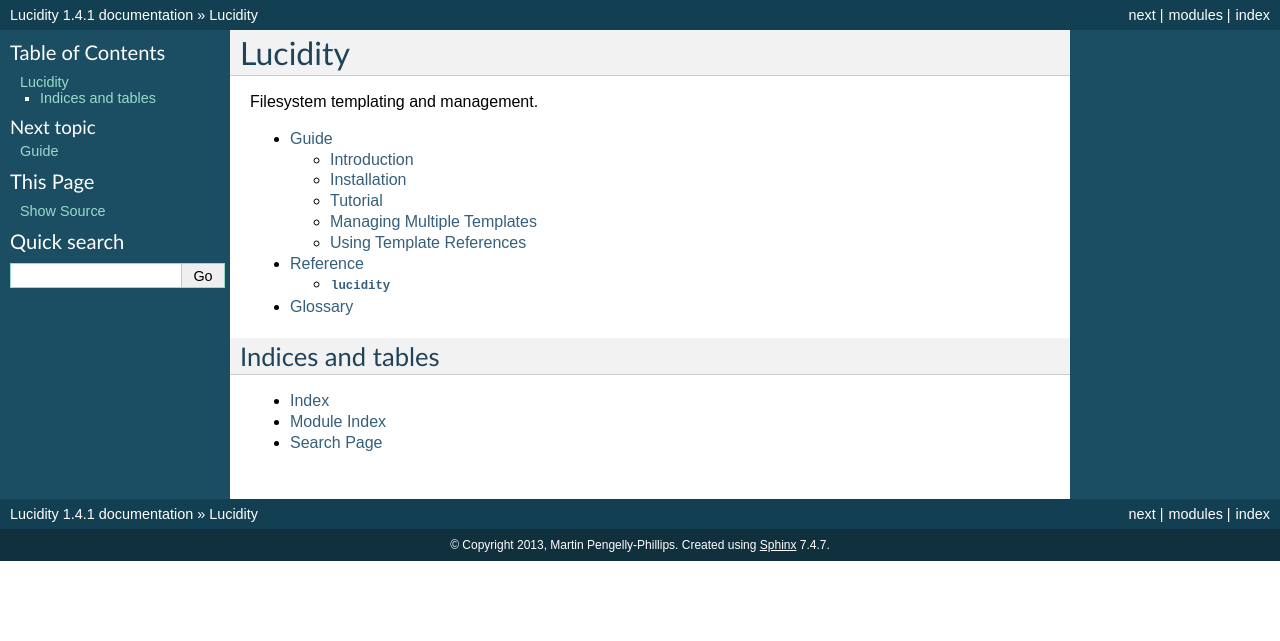
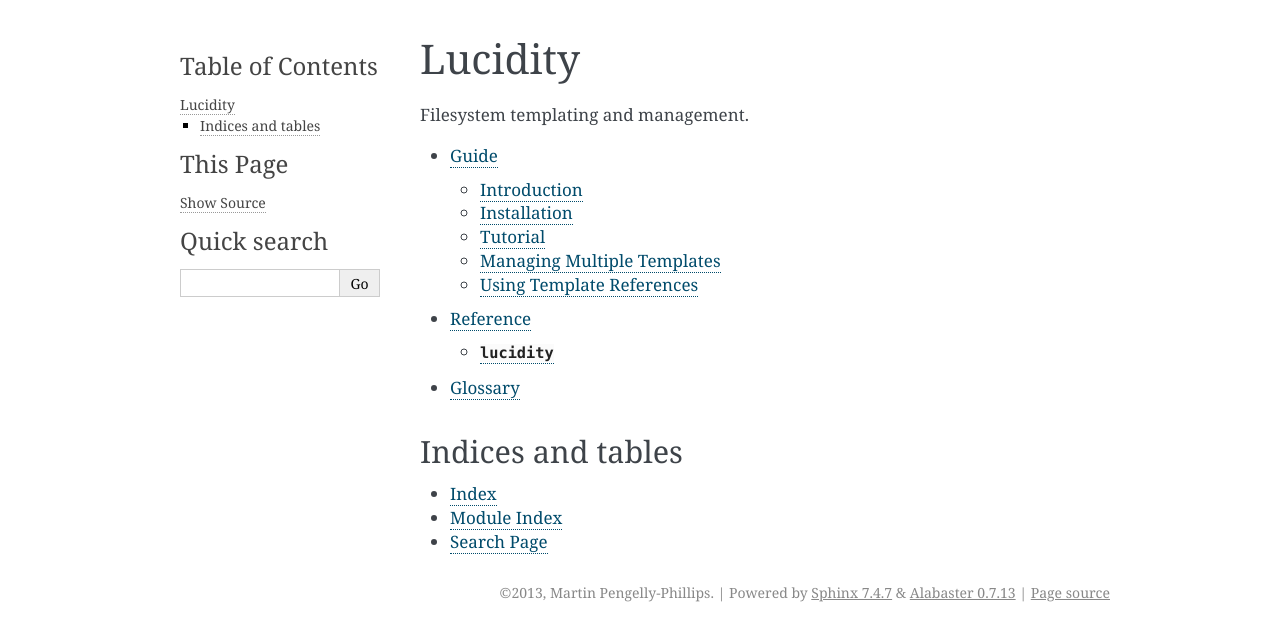
Before and after one commit to 4degrees/lucidity, a Sphinx documentation site: the page built from doc/index.rst, in a window 1280 px wide. Shown: the top 641 px of the page. Built offline with Sphinx 7.4.7, drawn with Linux system fonts in a browser that asks for light colours.

Commit message:
[#23] Use default themes rather than hardcoding.

```diff
--- a/doc/conf.py
+++ b/doc/conf.py
@@ -54,15 +54,6 @@
 
 # -- HTML output --------------------------------------------------------------
 
-# The theme to use for HTML and HTML Help pages.  See the documentation for
-# a list of builtin themes.
-html_theme = 'default'
-
-# Add any paths that contain custom static files (such as style sheets) here,
-# relative to this directory. They are copied after the builtin static files,
-# so a file named 'default.css' will overwrite the builtin 'default.css'.
-html_static_path = ['static']
-
 # If True, copy source rst files to output for reference
 html_copy_source = True
 
```
